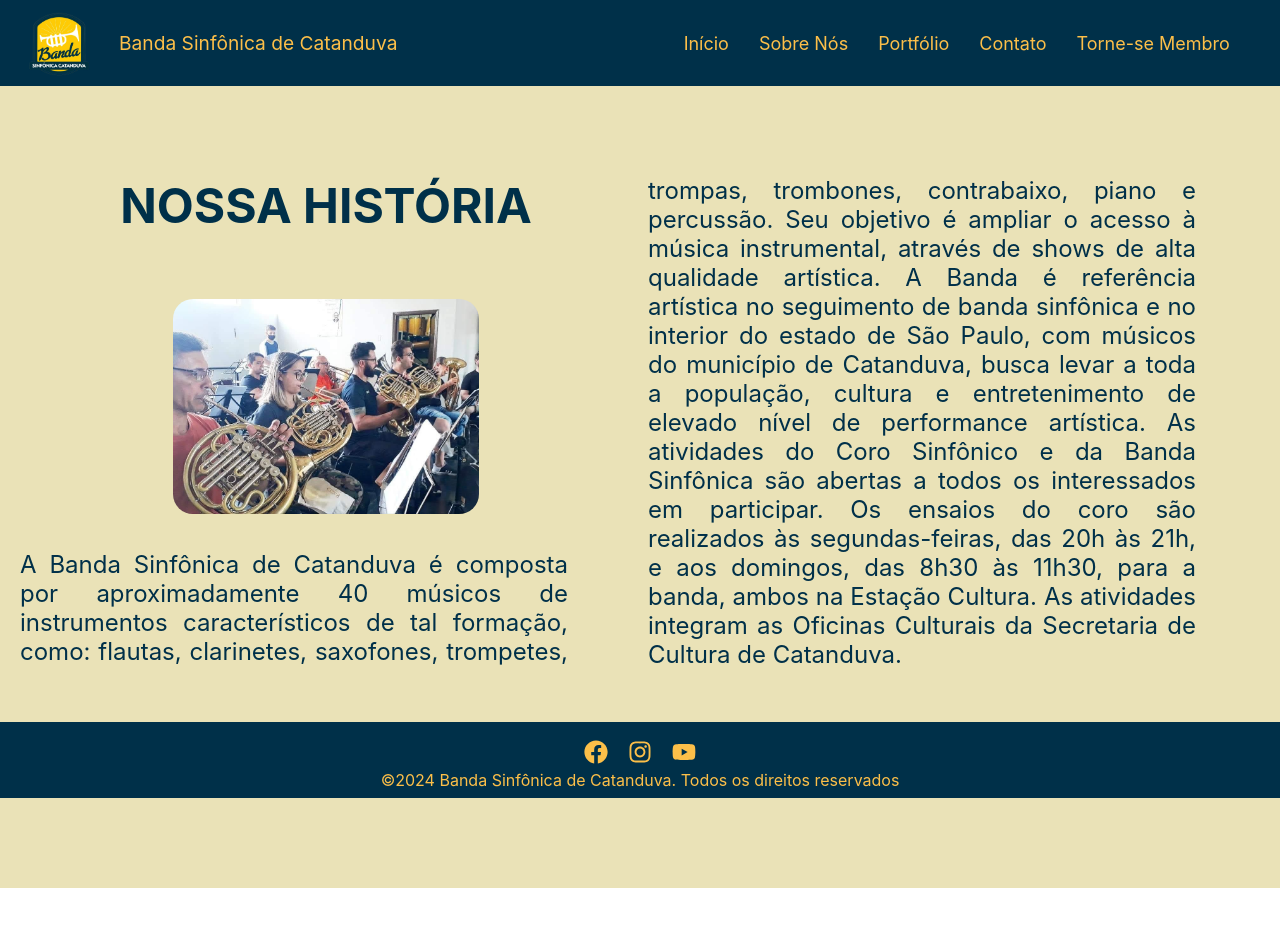
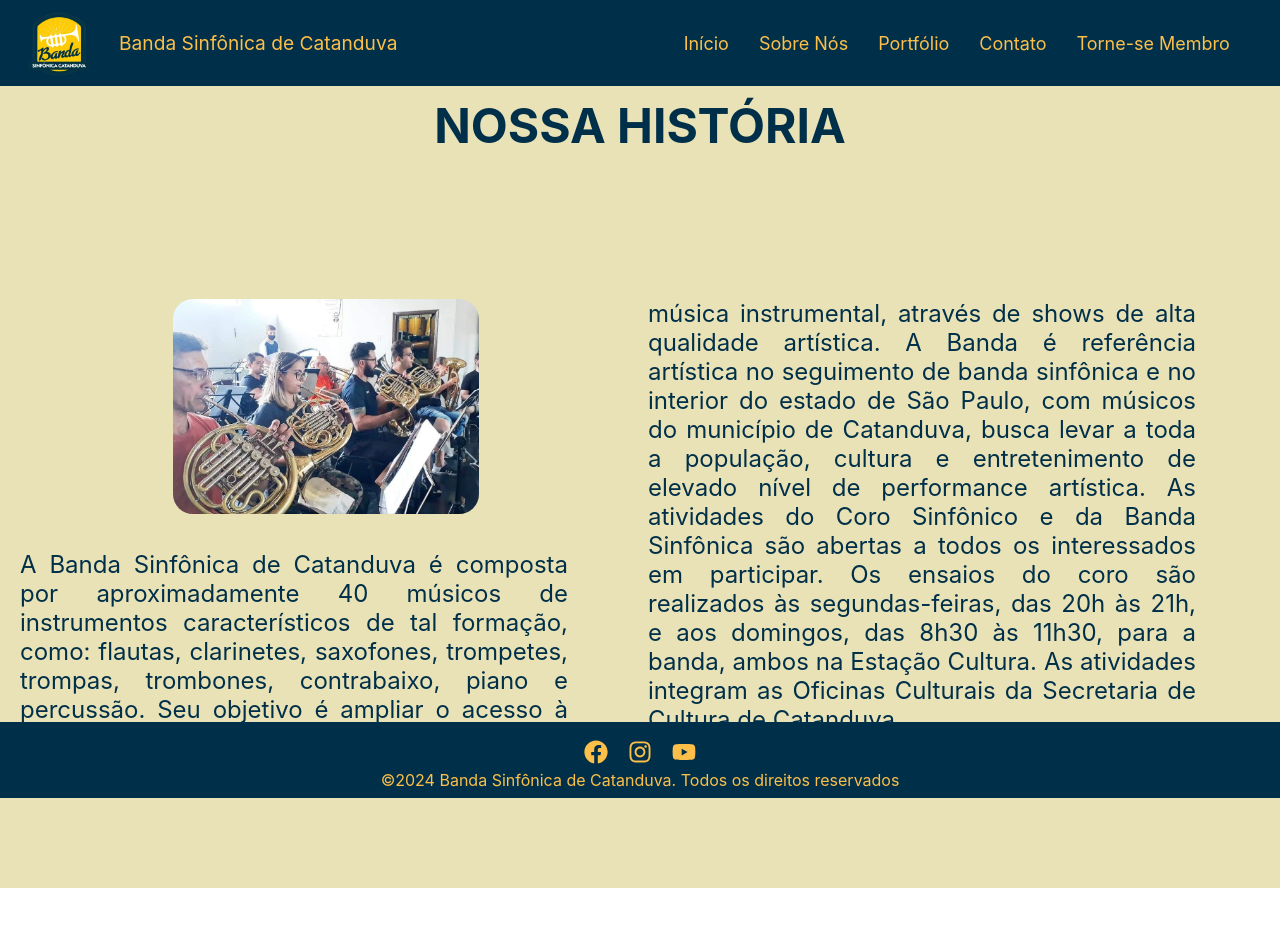
Before and after one commit to Rosi-SB/banda.sinfonica.catanduva, a React (Create React App) app: page /about in a window 1280 px wide. Shown: the top 926 px of the page. Before the commit the page ends 896 px from the top, so only its background shows below. Built offline with nearby package versions, Linux system fonts and the light colour scheme; the HTML template or start-up script is replaced by a standard one.

Commit message:
Update About.jsx

```diff
--- a/src/pages/About/About.jsx
+++ b/src/pages/About/About.jsx
@@ -11,9 +11,9 @@ function About() {
         <>
             <Header />
             <Container>
-                <section className={style.about}>
+                <section >
                     <Title>NOSSA HISTÓRIA</Title>
-                    <div>
+                    <div className={style.about}>
                         <img src="../images/Photos/IMG-2021-00.jpg" alt="foto da banda" />
                         <p> A Banda Sinfônica de Catanduva é composta por aproximadamente 40 músicos de instrumentos característicos de tal formação, como: flautas, clarinetes, saxofones, trompetes, trompas, trombones, contrabaixo, piano e percussão. Seu objetivo é ampliar o acesso à música instrumental, através de shows de alta qualidade artística.
                             A Banda é referência artística no seguimento de banda sinfônica e no interior do estado de São Paulo, com músicos do município de Catanduva, busca levar a toda a população, cultura e entretenimento de elevado nível de performance artística.
```
